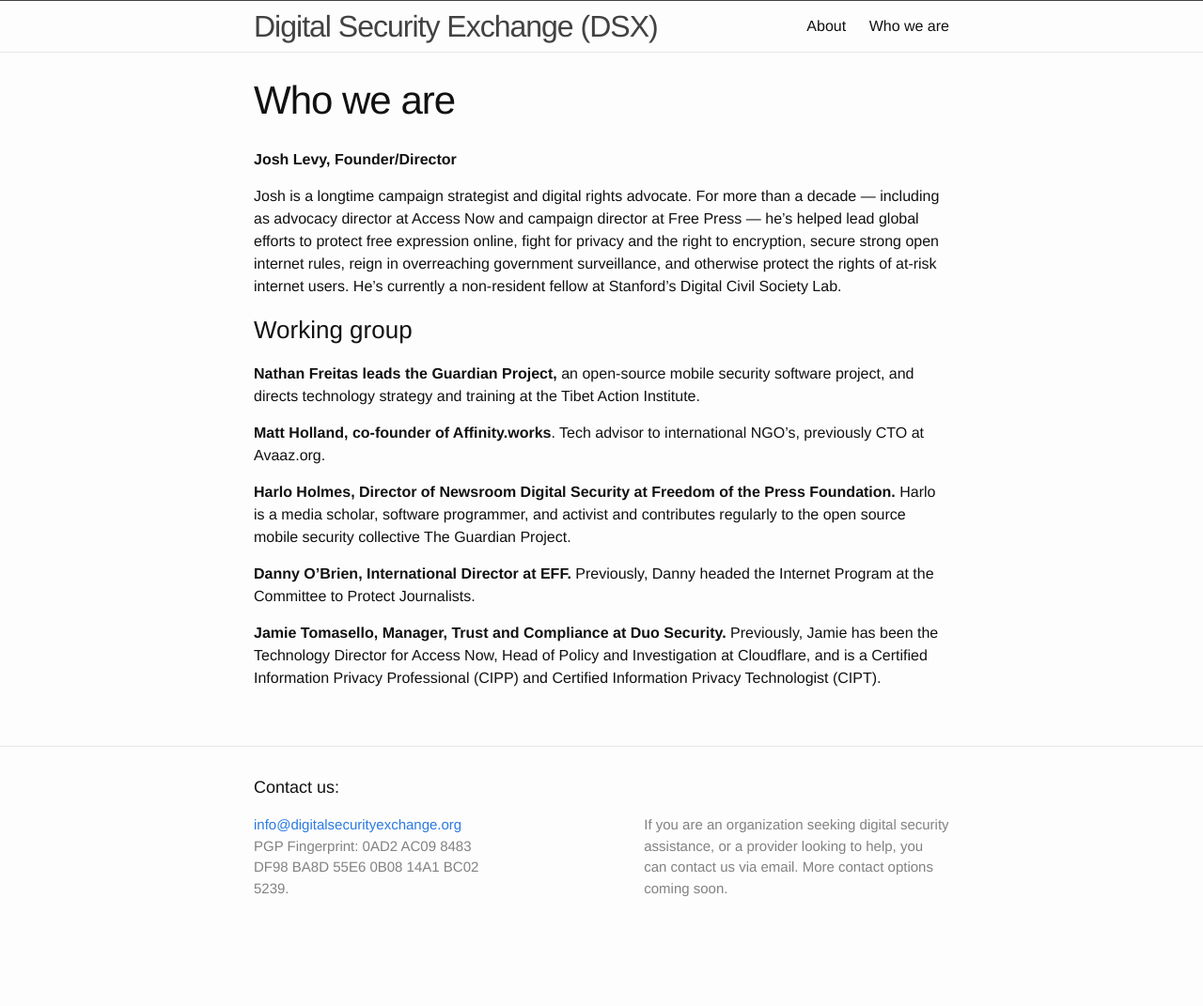
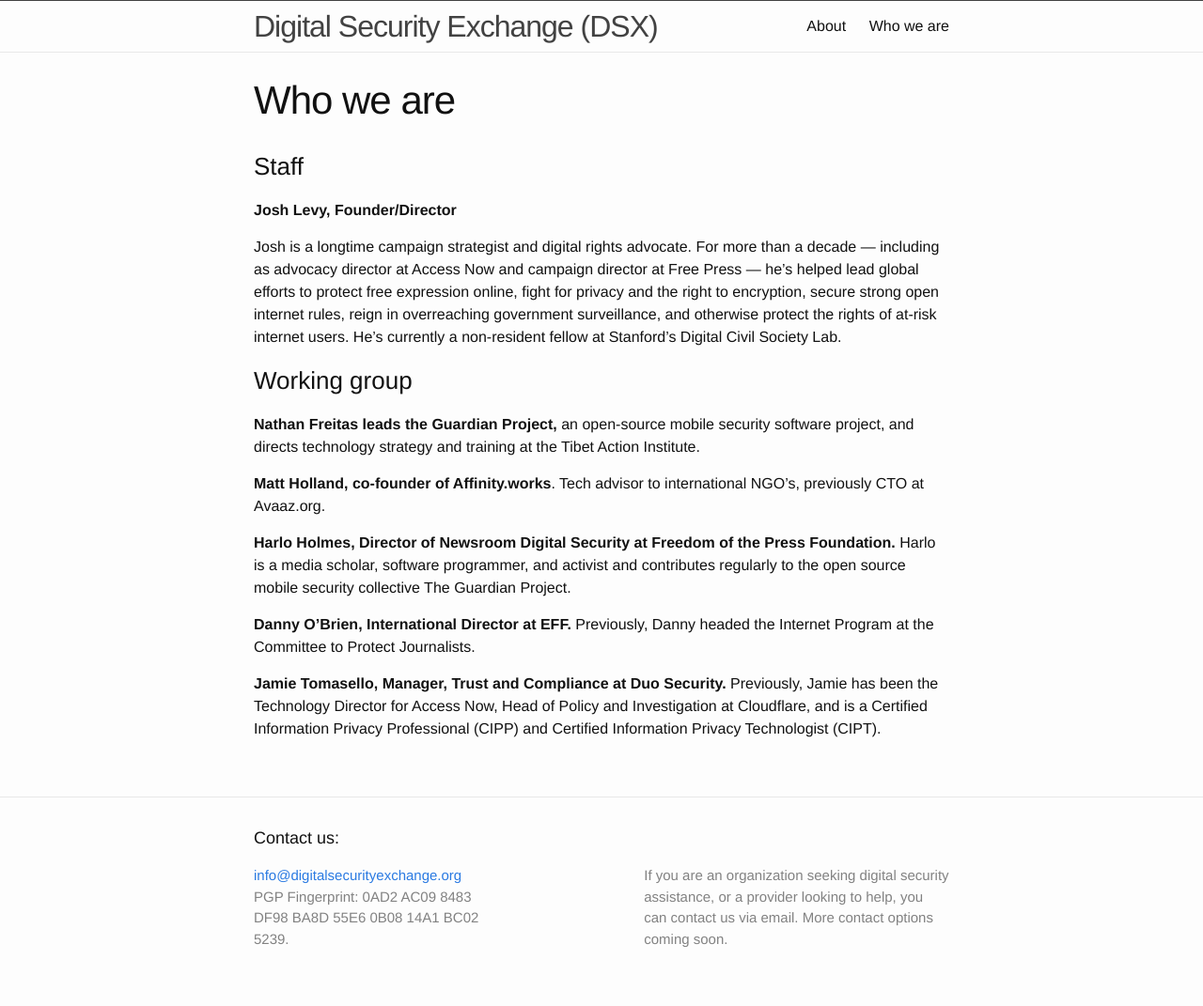
Before and after one commit to digiexchange/dsx.github.io, a Jekyll site: the page built from who.md, in a window 1280 px wide. Shown: the whole page at 94% size. Built offline with Jekyll 4.4.1, drawn with Linux system fonts in a browser that asks for light colours; before the commit the page ends 1017 px from its top, so only the background shows below that.

Commit message:
update to about page

```diff
--- a/who.md
+++ b/who.md
@@ -3,6 +3,8 @@ layout: page
 title: Who we are
 permalink: /who/
 ---
+
+### Staff
 
 **Josh Levy, Founder/Director**
 
```
